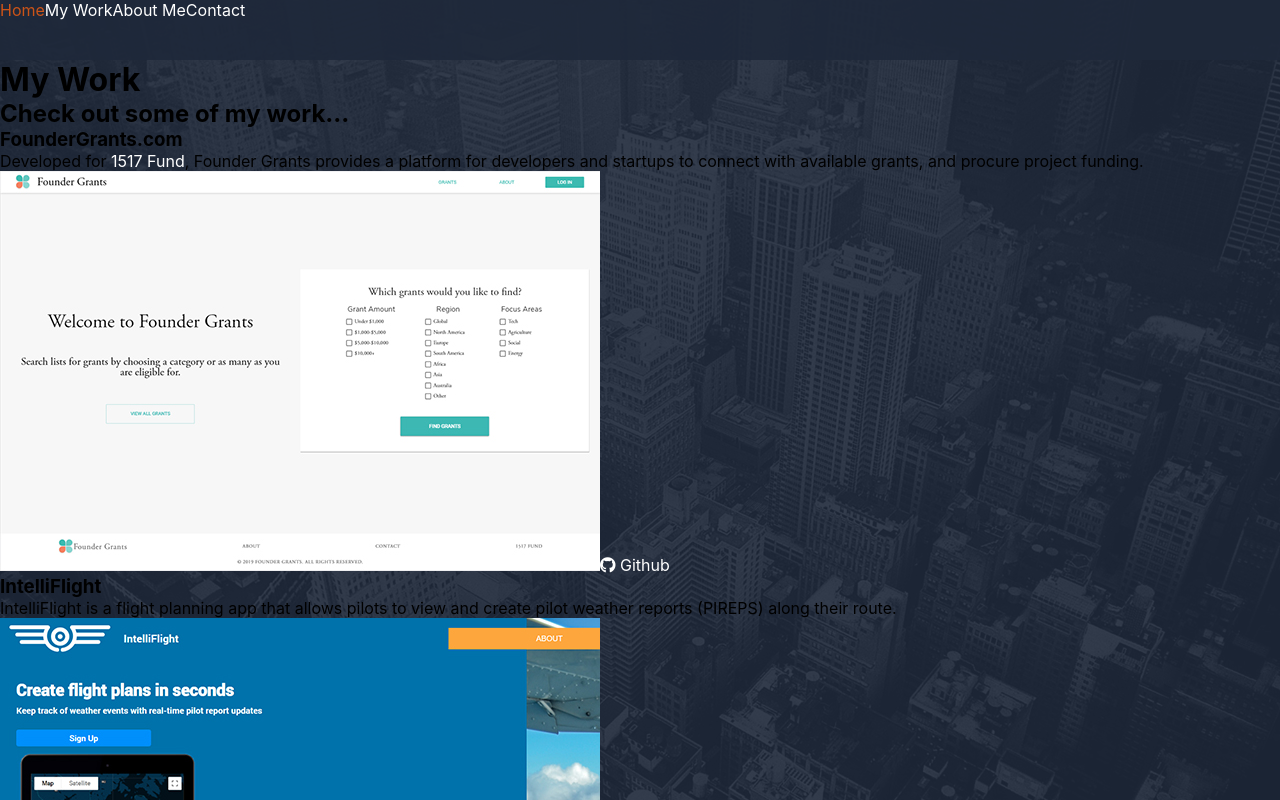
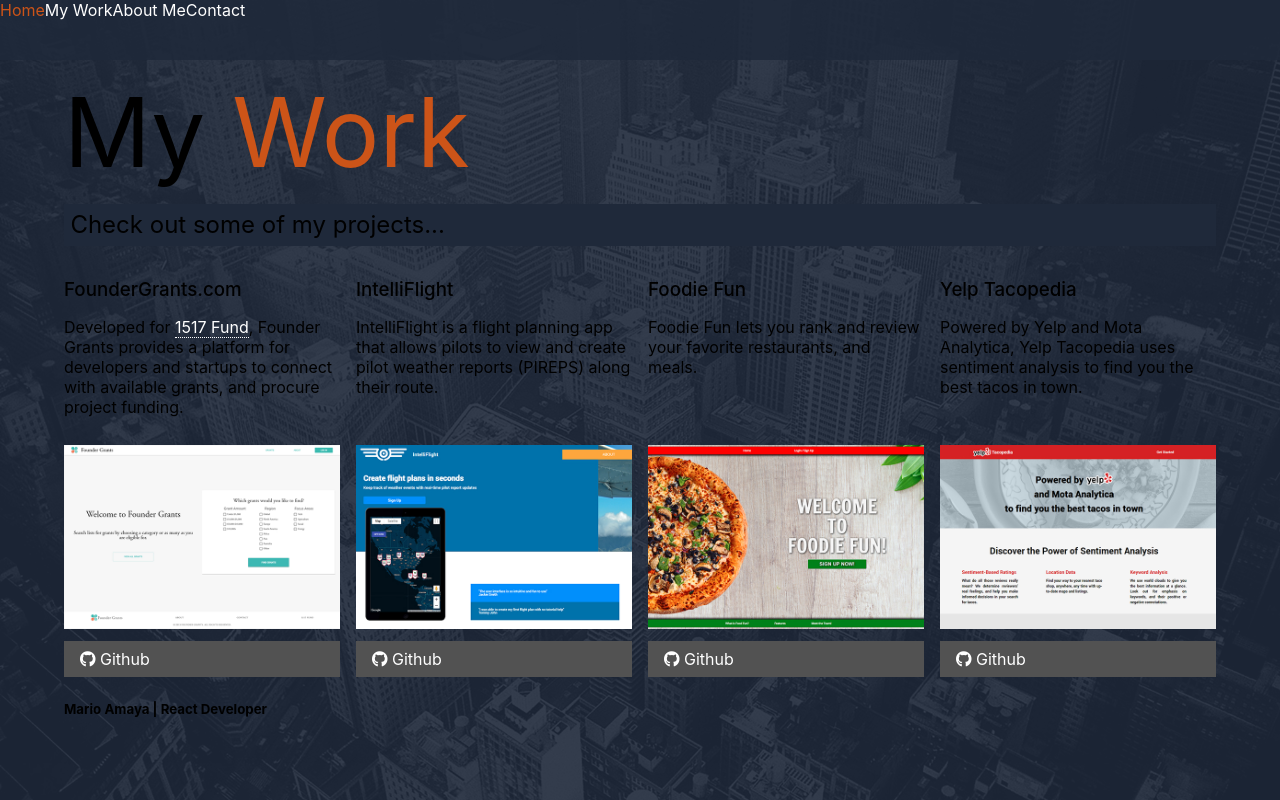
Before and after one commit to MAmaya1/portfolio-website-react, a React (Create React App) app: page /portfolio in a window 1280 px wide. Shown: the top 800 px of the page. Built offline with nearby package versions, Linux system fonts and the light colour scheme.

Commit message:
styled PortfolioPage

```diff
--- a/src/components/PortfolioPage.js
+++ b/src/components/PortfolioPage.js
@@ -1,4 +1,5 @@
 import React from 'react';
+import styled from 'styled-components';
 
 // Import Footer
 
@@ -11,39 +12,147 @@
 import project3 from '../images/projects/project3.jpg';
 import project4 from '../images/projects/project4.jpg';
 
+// Styles
+
+const PageWrapper = styled.div`
+    padding: 1.5rem 4rem 1.5rem 4rem;
+
+    @media (max-width: 768px) {
+        text-align: center;
+    }
+`
+
+const LargeHeading = styled.h1`
+    font-size: 6rem;
+    font-weight: 400;
+    line-height: 1;
+    padding-bottom: 1.5rem;
+
+    span {
+        color: #CC5418
+    }
+
+    @media (max-width: 768px) {
+        font-size: 5rem;
+    }
+
+    @media (max-width: 500px) {
+        font-size: 4rem;
+    }
+`
+
+const SmallHeading = styled.h2`
+    font-size: 1.5rem;
+    font-weight: 400;
+    background: #1F293a;
+    padding: 0.4rem;
+    margin-bottom: 2rem;
+`
+
+const Projects = styled.div`
+    display: grid;
+    grid-template-columns: repeat(4, 1fr);
+    grid-gap: 1rem;
+
+    @media (max-width: 1024px) {
+        grid-template-columns: repeat(2, 1fr);
+    }
+
+    @media (max-width: 500px) {
+        grid-template-columns: 1fr;
+    }
+`
+
+const PortfolioItem = styled.div`
+    margin-bottom: 1rem;
+
+    h3 {
+        font-weight: 500;
+    }
+
+    p {
+        height: 7rem;
+        padding-top: 1rem;
+        overflow: hidden;
+
+        @media (max-width: 1360px) {
+            height: 9rem;
+        }
+
+        @media (max-width: 1024px) {
+            height: 8rem;
+        }
+
+        @media (max-width: 500px) {
+            height: auto;
+            padding-bottom: 1rem;
+        }
+
+        a {
+            border-bottom: dotted 1px;
+        }
+    }
+
+    img {
+        width: 100%;
+
+        &:hover {
+            outline: 4px solid #CC5418;
+            padding: 0;
+        }
+    }
+`
+
+const Button = styled.a`
+    background: #525252;
+    display: block;
+    padding: 0.5rem 1rem;
+    margin: 0.5rem 0 0.5rem 0;
+
+    &:hover {
+        background: #CC5418;
+        color: #000;
+        transition: all 0.4s ease;
+    }
+`
+
+// const Button = styled btn`
+
+// `
+
 const PortfolioPage = props => {
     return (
-        <div>
-            <h1>My <span>Work</span></h1>
-            <h2>Check out some of my work...</h2>
-            <div className="projects">
-                <div className="portfolio-item">
+        <PageWrapper>
+            <LargeHeading>My <span>Work</span></LargeHeading>
+            <SmallHeading>Check out some of my projects...</SmallHeading>
+            <Projects>
+                <PortfolioItem>
                     <h3>FounderGrants.com</h3>
-                    <p>Developed for <a href="https://www.1517fund.com/" target="_blank">1517 Fund</a>, Founder Grants provides a platform for developers and startups to connect with available grants, and procure project funding.</p>
-                    <a href="https://www.foundergrants.com/" target="_blank"><img src={project1}/></a>
-                    <a href="https://github.com/Lambda-School-Labs/startup-grant-database-fe" target="_blank"><i className="fab fa-github"></i> Github</a>
-                </div>
-                <div className="portfolio-item">
+                    <p>Developed for <a href="https://www.1517fund.com/" target="_blank" rel="noopener noreferrer">1517 Fund</a>, Founder Grants provides a platform for developers and startups to connect with available grants, and procure project funding.</p>
+                    <a href="https://www.foundergrants.com/" target="_blank" rel="noopener noreferrer"><img src={project1} alt="Founder Grants Screenshot"/></a>
+                    <Button href="https://github.com/Lambda-School-Labs/startup-grant-database-fe" target="_blank" rel="noopener noreferrer"><i className="fab fa-github"></i> Github</Button>
+                </PortfolioItem>
+                <PortfolioItem>
                     <h3>IntelliFlight</h3>
                     <p>IntelliFlight is a flight planning app that allows pilots to view and create pilot weather reports (PIREPS) along their route.</p>
-                    <a href="https://www.intelliflight.app/" target="_blank"><img src={project2}/></a>
-                    <a href="https://github.com/labs13-intelliflight" target="_blank"><i className="fab fa-github"></i> Github</a>
-                </div>
-                <div className="portfolio-item">
+                    <a href="https://www.intelliflight.app/" target="_blank" rel="noopener noreferrer"><img src={project2} alt="IntelliFlight Screenshot"/></a>
+                    <Button href="https://github.com/labs13-intelliflight" target="_blank" rel="noopener noreferrer"><i className="fab fa-github"></i> Github</Button>
+                </PortfolioItem>
+                <PortfolioItem>
                     <h3>Foodie Fun</h3>
                     <p>Foodie Fun lets you rank and review your favorite restaurants, and meals.</p>
-                    <a href="https://elated-pasteur-bcba0d.netlify.com/" target="_blank"><img src={project3}/></a>
-                    <a href="https://github.com/bw-foodie-fun/Frontend-Foodie-Fun" target="_blank"><i className="fab fa-github"></i> Github</a>
-                </div>
-                <div className="portfolio-item">
+                    <a href="https://elated-pasteur-bcba0d.netlify.com/" target="_blank" rel="noopener noreferrer"><img src={project3} alt="Foodie Fun Screenshot"/></a>
+                    <Button href="https://github.com/bw-foodie-fun/Frontend-Foodie-Fun" target="_blank" rel="noopener noreferrer"><i className="fab fa-github"></i> Github</Button>
+                </PortfolioItem>
+                <PortfolioItem>
                     <h3>Yelp Tacopedia</h3>
                     <p>Powered by Yelp and Mota Analytica, Yelp Tacopedia uses sentiment analysis to find you the best tacos in town.</p>
-                    <a href="https://yelp-tacopedia.netlify.com/" target="_blank"><img src={project4}/></a>
-                    <a href="https://github.com/yelpfeelers/landing-pages" target="_blank"><i className="fab fa-github"></i> Github</a>
-                </div>
-            </div>
+                    <a href="https://yelp-tacopedia.netlify.com/" target="_blank" rel="noopener noreferrer"><img src={project4} alt="Yelp Tacopedia Screenshot"/></a>
+                    <Button href="https://github.com/yelpfeelers/landing-pages" target="_blank" rel="noopener noreferrer"><i className="fab fa-github"></i> Github</Button>
+                </PortfolioItem>
+            </Projects>
             <Footer />
-        </div>
+        </PageWrapper>
     )
 }
 
```
